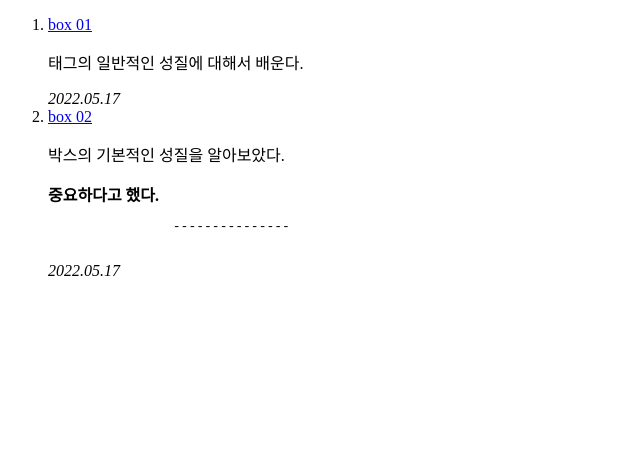
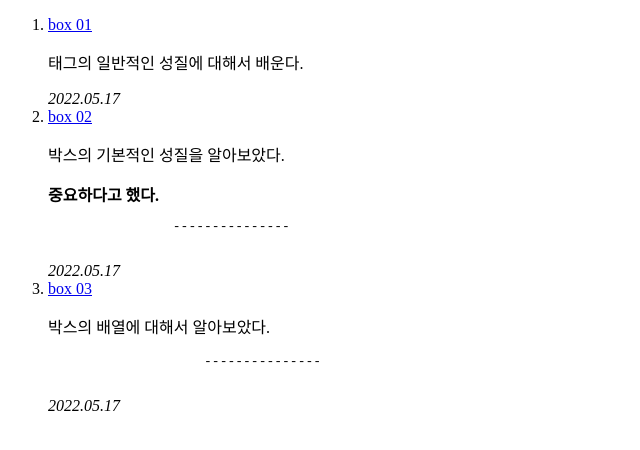
Before and after one commit to golddh57/golddh57.github.io, a plain HTML site: page index.html in a window 1280 px wide. Shown: the whole page, without its empty margins (0-640 px from the left). Drawn offline with Linux system fonts and the light colour scheme.

Commit message:
Add files via upload

```diff
--- a/index.html
+++ b/index.html
@@ -31,7 +31,20 @@
                 ---------------
             </pre>
             <em>2022.05.17</em>
+        <li>
+            <!-- 경로
+                    2022.05.17
+                ./ 나의 형제 레벨
+                ../나의 부모 레벨 -->
+            <a href="./doc/box03.html" target="blank">box 03</a>
+            <p>박스의 배열에 대해서 알아보았다.</p>
+            <pre>
+                    ---------------
+                </pre>
+            <em>2022.05.17</em>
         </li>
+        </li>
+
     </ol>
 
 </body>
```
